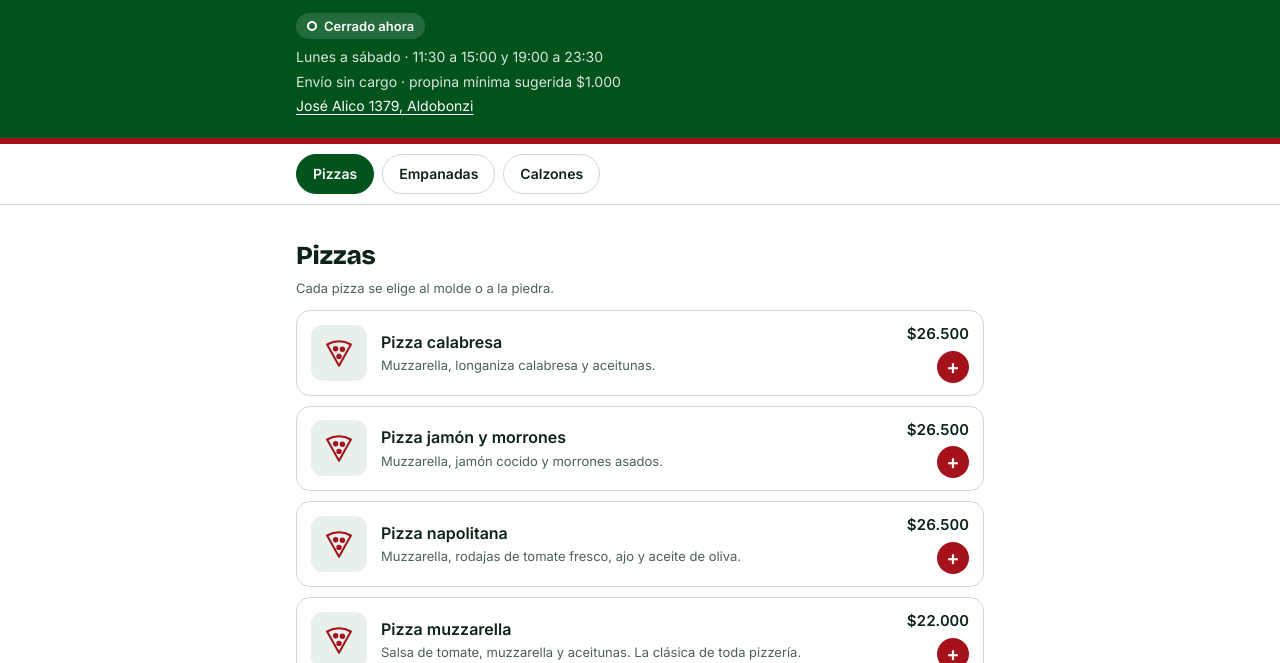
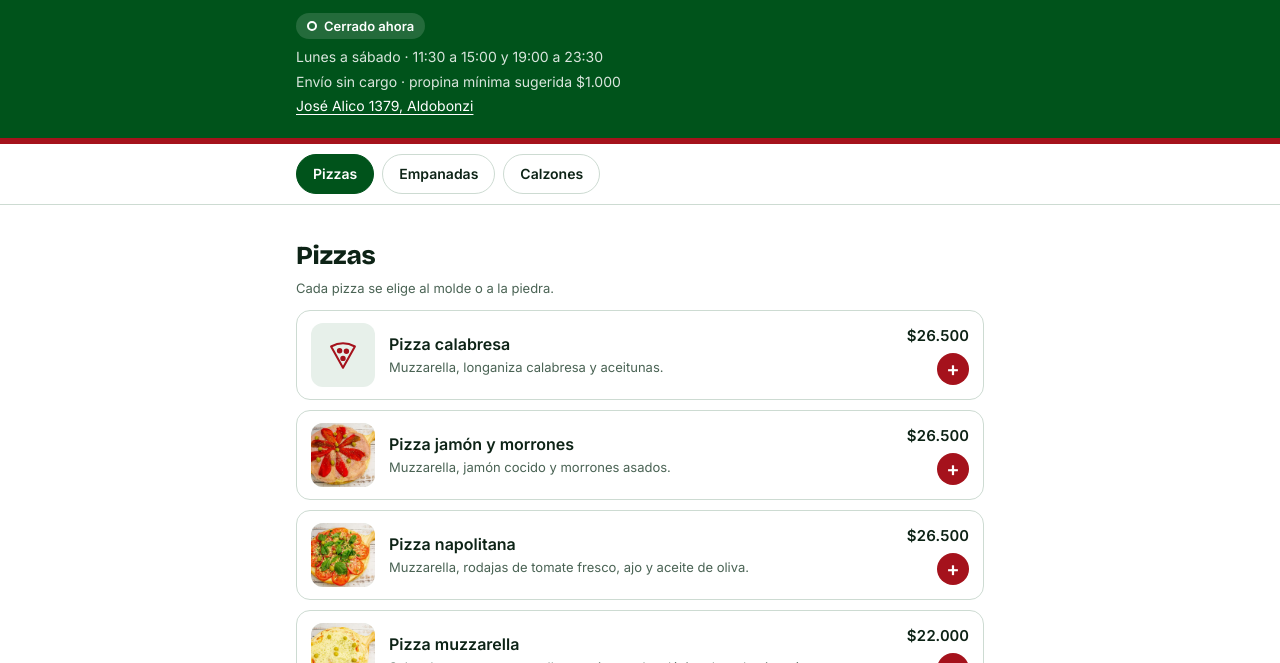
Before and after one commit to javideos/pizzabonzi, a plain HTML site: page index.html in a window 1280 px wide. Shown: the part 137-800 px from the top of the page. Drawn offline with nearby package versions, Linux system fonts and the light colour scheme.

Commit message:
Add files via upload

```diff
--- a/index.html
+++ b/index.html
@@ -138,6 +138,14 @@ nav.cats a { display: inline-flex; align-items: center; min-height: 40px; }
   .item h3 { font-size: 15px; }
   .row .primary { flex-basis: 100%; }
 }
+
+/* ===== Fotos de productos ===== */
+.item { grid-template-columns: 64px minmax(0, 1fr) auto; }
+.glyph, .thumb { width: 64px; height: 64px; border-radius: 12px; }
+.thumb { overflow: hidden; background: var(--surface-2); }
+.thumb img { width: 100%; height: 100%; object-fit: cover; display: block; }
+.hero { display: block; width: 100%; max-width: 420px; aspect-ratio: 4 / 3; object-fit: cover; border-radius: 14px; margin: 14px auto 0; background: var(--surface-2); }
+@media (max-width: 380px) { .item { grid-template-columns: 52px minmax(0, 1fr) auto; } .glyph, .thumb { width: 52px; height: 52px; } .glyph svg { width: 30px; height: 30px; } }
 </style>
 </head>
 <body>
@@ -164,6 +172,7 @@ nav.cats a { display: inline-flex; align-items: center; min-height: 40px; }
 <div class="overlay" id="ov-product" hidden>
   <div class="sheet" role="dialog" aria-modal="true" aria-labelledby="p-name">
     <div class="sheet-head"><div><h2 id="p-name"></h2><p class="desc" id="p-desc"></p></div><button class="close" type="button" data-close aria-label="Cerrar">✕</button></div>
+    <img class="hero" id="p-img" alt="" hidden>
     <fieldset id="p-masa" hidden>
       <legend>Tipo de masa <span class="req">Obligatorio</span></legend>
       <div class="choices">
@@ -218,15 +227,15 @@ var CONFIG = {
 var MENU = [
   { id: "pizzas", name: "Pizzas", glyph: "pizza", items: [
     { id: "p1", name: "Pizza calabresa", desc: "Muzzarella, longaniza calabresa y aceitunas.", price: 26500, masa: true },
-    { id: "p2", name: "Pizza jamón y morrones", desc: "Muzzarella, jamón cocido y morrones asados.", price: 26500, masa: true },
-    { id: "p3", name: "Pizza napolitana", desc: "Muzzarella, rodajas de tomate fresco, ajo y aceite de oliva.", price: 26500, masa: true },
-    { id: "p4", name: "Pizza muzzarella", desc: "Salsa de tomate, muzzarella y aceitunas. La clásica de toda pizzería.", price: 22000, masa: true },
-    { id: "p5", name: "Pizza fugazzetta rellena", desc: "Doble masa rellena con muzzarella y cubierta con cebolla.", price: 32000, masa: true },
-    { id: "p6", name: "Pizza fugazzetta", desc: "Muzzarella y abundante cebolla con orégano y aceite de oliva.", price: 19000, masa: true },
-    { id: "p7", name: "Pizza Jamón", desc: "", price: 21000, masa: true },
-    { id: "p8", name: "Pizza Tocino", desc: "", price: 26500, masa: true },
-    { id: "p9", name: "Pizza Rúcula y Jamón Crudo", desc: "", price: 28900, masa: true },
-    { id: "p10", name: "Pizza Muzza y Provoleta", desc: "", price: 26500, masa: true }
+    { id: "p2", img: "img/pizza-jamon-y-morrones.jpg", name: "Pizza jamón y morrones", desc: "Muzzarella, jamón cocido y morrones asados.", price: 26500, masa: true },
+    { id: "p3", img: "img/pizza-napolitana.jpg", name: "Pizza napolitana", desc: "Muzzarella, rodajas de tomate fresco, ajo y aceite de oliva.", price: 26500, masa: true },
+    { id: "p4", img: "img/pizza-muzzarella.jpg", name: "Pizza muzzarella", desc: "Salsa de tomate, muzzarella y aceitunas. La clásica de toda pizzería.", price: 22000, masa: true },
+    { id: "p5", img: "img/pizza-fugazzetta-rellena.jpg", name: "Pizza fugazzetta rellena", desc: "Doble masa rellena con muzzarella y cubierta con cebolla.", price: 32000, masa: true },
+    { id: "p6", img: "img/pizza-fugazzetta.jpg", name: "Pizza fugazzetta", desc: "Muzzarella y abundante cebolla con orégano y aceite de oliva.", price: 19000, masa: true },
+    { id: "p7", img: "img/pizza-jamon.jpg", name: "Pizza Jamón", desc: "", price: 21000, masa: true },
+    { id: "p8", img: "img/pizza-tocino.jpg", name: "Pizza Tocino", desc: "", price: 26500, masa: true },
+    { id: "p9", img: "img/pizza-rucula-y-jamon-crudo.jpg", name: "Pizza Rúcula y Jamón Crudo", desc: "", price: 28900, masa: true },
+    { id: "p10", img: "img/pizza-muza-y-provoleta.jpg", name: "Pizza Muzza y Provoleta", desc: "", price: 26500, masa: true }
   ]},
   { id: "empanadas", name: "Empanadas", glyph: "empanada", items: [
     { id: "e1", name: "Empanada de carne picante", desc: "Carne picada con morrón, comino y ají molido.", price: 4300 },
@@ -273,7 +282,7 @@ function renderMenu() {
       (c.id === "pizzas" ? '<p class="cat-note">Cada pizza se elige al molde o a la piedra.</p>' : "") +
       '<ul class="items">' + c.items.map(function (i) {
         var q = qtyOf(i.id);
-        return '<li><button class="item" type="button" data-id="' + i.id + '"><span class="glyph" aria-hidden="true">' + GLYPHS[c.glyph] + '</span><span><h3>' + esc(i.name) + "</h3>" + (i.desc ? "<p>" + esc(i.desc) + "</p>" : "") + '</span><span class="price-col"><span class="price">' + fmt(i.price) + '</span>' + (q ? '<span class="qty-badge">' + q + " en el pedido</span>" : '<span class="plus" aria-hidden="true">+</span>') + "</span></button></li>";
+        return '<li><button class="item" type="button" data-id="' + i.id + '">' + (i.img ? '<span class="thumb"><img src="' + i.img + '" alt="" width="64" height="64" loading="lazy" data-glyph="' + c.glyph + '"></span>' : '<span class="glyph" aria-hidden="true">' + GLYPHS[c.glyph] + '</span>') + '<span><h3>' + esc(i.name) + "</h3>" + (i.desc ? "<p>" + esc(i.desc) + "</p>" : "") + '</span><span class="price-col"><span class="price">' + fmt(i.price) + '</span>' + (q ? '<span class="qty-badge">' + q + " en el pedido</span>" : '<span class="plus" aria-hidden="true">+</span>') + "</span></button></li>";
       }).join("") + "</ul></section>";
   }).join("");
 }
@@ -291,6 +300,8 @@ function refresh() {
 var cur = null, curQty = 1;
 function openProduct(id) {
   cur = byId[id]; curQty = 1;
+  var hero = $("#p-img");
+  if (cur.img) { hero.src = cur.img; hero.alt = cur.name; hero.hidden = false; } else { hero.hidden = true; hero.removeAttribute("src"); }
   $("#p-name").textContent = cur.name;
   $("#p-desc").textContent = cur.desc; $("#p-desc").hidden = !cur.desc;
   $("#p-masa").hidden = !cur.masa; $("#p-err").hidden = true;
@@ -384,6 +395,14 @@ function observe() {
   }, { rootMargin: "-90px 0px -65% 0px" });
   document.querySelectorAll("section.cat").forEach(function (s) { io.observe(s); });
 }
+/* ===== Si una foto no carga, se muestra el ícono ===== */
+document.addEventListener("error", function (e) {
+  var t = e.target; if (!t || t.tagName !== "IMG") return;
+  if (t.id === "p-img") { t.hidden = true; return; }
+  var th = t.closest(".thumb");
+  if (th) th.outerHTML = '<span class="glyph" aria-hidden="true">' + GLYPHS[t.dataset.glyph] + "</span>";
+}, true);
+
 /* ===== Bloquea el scroll de fondo mientras hay una hoja abierta ===== */
 var lockObs = new MutationObserver(function () { document.body.classList.toggle("lock", !$("#ov-product").hidden || !$("#ov-cart").hidden); });
 ["#ov-product", "#ov-cart"].forEach(function (sel) { lockObs.observe($(sel), { attributes: true, attributeFilter: ["hidden"] }); });
```
Also changed, not shown: img/pizza-fugazzetta-rellena.jpg (added), img/pizza-fugazzetta.jpg (added), img/pizza-jamon-y-morrones.jpg (added), img/pizza-jamon.jpg (added), img/pizza-muza-y-provoleta.jpg (added), img/pizza-muzzarella.jpg (added), img/pizza-napolitana.jpg (added), img/pizza-rucula-y-jamon-crudo.jpg (added), img/pizza-tocino.jpg (added), 1 other file.
